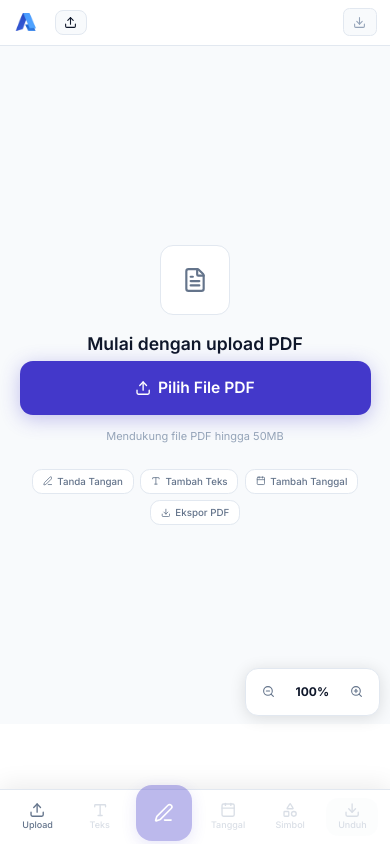
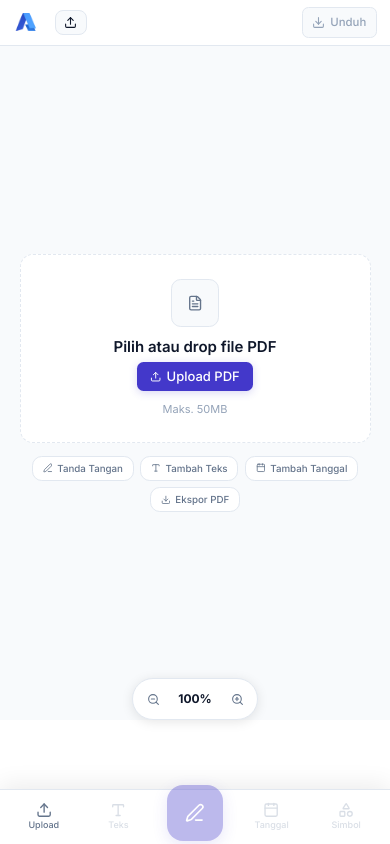
Before and after one commit to mhafizd21/aksara, a Next.js app: page /studio in a window 390 px wide. Built offline with nearby package versions, Linux system fonts and the light colour scheme.

Commit message:
feat: enhance mobile UI with updated padding, improved upload drop zone, and added undo/redo functionality in toolbar

```diff
--- a/app/studio/page.tsx
+++ b/app/studio/page.tsx
@@ -23,11 +23,10 @@ export default function StudioPage() {
       <div className="flex flex-1 overflow-hidden">
         <ThumbnailSidebar />
         {/*
-          Mobile: bottom padding = height of bottom action bar (primary ~64px +
-          secondary ~40px) + some breathing room = ~120px.
+          Mobile: bottom padding = primary bar (~72px) + pagination row (~44px) + breathing room = ~124px.
           Desktop: no extra padding needed (md:pb-0).
         */}
-        <main className="flex flex-1 flex-col overflow-hidden pb-[120px] md:pb-0">
+        <main className="flex flex-1 flex-col overflow-hidden pb-[124px] md:pb-0">
           {pdfDoc ? <PdfCanvas /> : <UploadDropZone />}
           {/* ZoomControls renders a desktop footer + mobile floating pill */}
           <ZoomControls />
--- a/features/pdf-editor/Toolbar.tsx
+++ b/features/pdf-editor/Toolbar.tsx
@@ -190,6 +190,15 @@ export function Toolbar() {
 
         {error && <span className="text-xs truncate max-w-[120px] hidden lg:block" style={{ color: 'var(--color-danger)' }}>{error}</span>}
 
+        {/* Mobile Undo/Redo — in header, right side */}
+        {pdfDoc && (
+          <div className="flex md:hidden items-center gap-1">
+            <ToolBtn icon={Undo2} label="Undo" disabled={!canUndo} onClick={undo} iconOnly />
+            <ToolBtn icon={Redo2} label="Redo" disabled={!canRedo} onClick={redo} iconOnly />
+            <div className="w-px h-5 shrink-0 mx-1" style={{ background: 'var(--color-border)' }} />
+          </div>
+        )}
+
         {/* Desktop filename editor */}
         {pdfDoc && (
           <div className="hidden sm:flex items-center gap-1.5 mr-1">
@@ -216,7 +225,7 @@ export function Toolbar() {
 
         <div className="w-px h-5 shrink-0 hidden sm:block" style={{ background: 'var(--color-border)' }} />
 
-        {/* Download button */}
+        {/* Download button — visible on all screen sizes */}
         <button onClick={exportPdf} disabled={!pdfDoc || isExporting}
           className="flex items-center gap-1.5 px-3 py-2 rounded-lg text-sm font-medium transition-all shrink-0"
           style={!pdfDoc || isExporting
@@ -225,7 +234,7 @@ export function Toolbar() {
           onMouseEnter={(e) => { if (pdfDoc && !isExporting) (e.currentTarget as HTMLElement).style.background = 'var(--color-primary-hover)'; }}
           onMouseLeave={(e) => { if (pdfDoc && !isExporting) (e.currentTarget as HTMLElement).style.background = 'var(--color-primary)'; }}>
           {isExporting ? <Loader2 className="w-4 h-4 animate-spin" /> : <Download className="w-4 h-4" />}
-          <span className="hidden sm:inline">{isExporting ? 'Menyimpan…' : 'Unduh'}</span>
+          <span>{isExporting ? 'Menyimpan…' : 'Unduh'}</span>
         </button>
       </header>
 
@@ -234,10 +243,7 @@ export function Toolbar() {
         pdfDoc={pdfDoc}
         isPlacing={isPlacing}
         activeToolMode={activeToolMode}
-        canUndo={canUndo}
-        canRedo={canRedo}
         currentPage={currentPage}
-        isExporting={isExporting}
         loading={loading}
         selectedSymbolShape={selectedSymbolShape}
         selectedSymbolStrokeColor={selectedSymbolStrokeColor}
@@ -249,11 +255,8 @@ export function Toolbar() {
         onToggleSymbolPicker={() => setMobileSymbolPickerOpen((v) => !v)}
         onCloseSymbolPicker={() => setMobileSymbolPickerOpen(false)}
         onSetStrokeColor={setSelectedSymbolStrokeColor}
-        onUndo={undo}
-        onRedo={redo}
         onPrevPage={() => setCurrentPage(currentPage - 1)}
         onNextPage={() => setCurrentPage(currentPage + 1)}
-        onExport={exportPdf}
         onCancelPlacement={cancelSignaturePlacement}
       />
     </>
@@ -263,18 +266,16 @@ export function Toolbar() {
 /* ─────────────────────────────────────────────
    MOBILE BOTTOM ACTION BAR
    Fixed bottom bar with thumb-friendly big tap targets.
-   Layout (5 slots):
-     Upload | Teks | Tanda Tangan | Simbol | Unduh
-   + secondary row for Undo/Redo/PageNav when PDF loaded
+   Primary row (5 slots, symmetric):
+     Upload | Teks | [Tanda Tangan CTA] | Tanggal | Simbol
+   Secondary row (pagination only):
+     ← | Page X / N | →
 ───────────────────────────────────────────── */
 interface MobileBottomBarProps {
   pdfDoc: import('@/types').PdfDocument | null;
   isPlacing: boolean;
   activeToolMode: string;
-  canUndo: boolean;
-  canRedo: boolean;
   currentPage: number;
-  isExporting: boolean;
   loading: boolean;
   selectedSymbolShape: SymbolShape;
   selectedSymbolStrokeColor: string;
@@ -286,21 +287,16 @@ interface MobileBottomBarProps {
   onToggleSymbolPicker: () => void;
   onCloseSymbolPicker: () => void;
   onSetStrokeColor: (color: string) => void;
-  onUndo: () => void;
-  onRedo: () => void;
   onPrevPage: () => void;
   onNextPage: () => void;
-  onExport: () => void;
   onCancelPlacement: () => void;
 }
 
 function MobileBottomBar({
-  pdfDoc, isPlacing, activeToolMode, canUndo, canRedo,
-  currentPage, isExporting, loading, selectedSymbolShape,
-  selectedSymbolStrokeColor, mobileSymbolPickerOpen, SYMBOL_ICONS,
+  pdfDoc, isPlacing, activeToolMode, currentPage, loading,
+  selectedSymbolShape, selectedSymbolStrokeColor, mobileSymbolPickerOpen, SYMBOL_ICONS,
   onUpload, onToolClick, onPickSymbol, onToggleSymbolPicker,
-  onCloseSymbolPicker, onSetStrokeColor, onUndo, onRedo,
-  onPrevPage, onNextPage, onExport, onCancelPlacement,
+  onCloseSymbolPicker, onSetStrokeColor, onPrevPage, onNextPage, onCancelPlacement,
 }: MobileBottomBarProps) {
 
   const UploadIcon = loading ? Loader2 : Upload;
@@ -375,43 +371,35 @@ function MobileBottomBar({
         </>
       )}
 
-      {/* Secondary row: Undo / Page nav / Redo — only when PDF loaded */}
+      {/* Pagination row — only when PDF loaded */}
       {pdfDoc && !isPlacing && (
-        <div className="flex items-center justify-between px-4 py-1.5"
-          style={{ borderBottom: '1px solid var(--color-border)' }}>
-          {/* Undo / Redo */}
-          <div className="flex items-center gap-1">
-            <MiniBtn icon={Undo2} label="Undo" disabled={!canUndo} onClick={onUndo} />
-            <MiniBtn icon={Redo2} label="Redo" disabled={!canRedo} onClick={onRedo} />
-          </div>
-
-          {/* Page navigation */}
-          <div className="flex items-center gap-2">
+        <div
+          className="flex items-center justify-center gap-3 px-4 py-2"
+          style={{ borderBottom: '1px solid var(--color-border)' }}
+        >
           <button
             onClick={onPrevPage}
             disabled={currentPage === 0}
-              className="w-7 h-7 flex items-center justify-center rounded-lg disabled:opacity-30"
-              style={{ background: 'var(--color-surface)', border: '1px solid var(--color-border)' }}>
+            className="w-8 h-8 flex items-center justify-center rounded-lg disabled:opacity-30 active:scale-90 transition-all"
+            style={{ background: 'var(--color-surface)', border: '1px solid var(--color-border)', WebkitTapHighlightColor: 'transparent' }}
+          >
             <ChevronLeft className="w-4 h-4" style={{ color: 'var(--color-text-primary)' }} />
           </button>
-            <span className="text-xs font-medium tabular-nums" style={{ color: 'var(--color-text-primary)', minWidth: 48, textAlign: 'center' }}>
+          <span className="text-xs font-semibold tabular-nums" style={{ color: 'var(--color-text-primary)', minWidth: 64, textAlign: 'center' }}>
             {currentPage + 1} / {pdfDoc.numPages}
           </span>
           <button
             onClick={onNextPage}
             disabled={currentPage === pdfDoc.numPages - 1}
-              className="w-7 h-7 flex items-center justify-center rounded-lg disabled:opacity-30"
-              style={{ background: 'var(--color-surface)', border: '1px solid var(--color-border)' }}>
+            className="w-8 h-8 flex items-center justify-center rounded-lg disabled:opacity-30 active:scale-90 transition-all"
+            style={{ background: 'var(--color-surface)', border: '1px solid var(--color-border)', WebkitTapHighlightColor: 'transparent' }}
+          >
             <ChevronRight className="w-4 h-4" style={{ color: 'var(--color-text-primary)' }} />
           </button>
         </div>
-
-          {/* Placeholder to balance flex */}
-          <div style={{ width: 72 }} />
-        </div>
       )}
 
-      {/* Primary action row */}
+      {/* Primary action row — 5 symmetric slots */}
       <div className="flex items-center justify-around px-2 py-1">
         {/* Upload */}
         <BottomAction
@@ -430,7 +418,7 @@ function MobileBottomBar({
           disabled={!pdfDoc}
         />
 
-        {/* Signature — primary CTA, larger */}
+        {/* Signature — primary CTA, center */}
         <BottomAction
           icon={PenLine}
           label="Tanda Tangan"
@@ -457,16 +445,6 @@ function MobileBottomBar({
           active={activeToolMode === 'symbol' || mobileSymbolPickerOpen}
           disabled={!pdfDoc}
         />
-
-        {/* Download */}
-        <BottomAction
-          icon={isExporting ? Loader2 : Download}
-          label={isExporting ? 'Menyimpan…' : 'Unduh'}
-          onClick={onExport}
-          disabled={!pdfDoc || isExporting}
-          loading={isExporting}
-          isDownload
-        />
       </div>
     </div>
   );
@@ -481,10 +459,9 @@ interface BottomActionProps {
   disabled?: boolean;
   loading?: boolean;
   isPrimary?: boolean;
-  isDownload?: boolean;
 }
 
-function BottomAction({ icon: Icon, label, onClick, active, disabled, loading, isPrimary, isDownload }: BottomActionProps) {
+function BottomAction({ icon: Icon, label, onClick, active, disabled, loading, isPrimary }: BottomActionProps) {
   const getStyle = (): React.CSSProperties => {
     if (isPrimary) {
       return {
@@ -495,13 +472,6 @@ function BottomAction({ icon: Icon, label, onClick, active, disabled, loading, i
         height: 56,
         boxShadow: '0 4px 16px rgba(67,56,202,0.35)',
         marginTop: -8,
-      };
-    }
-    if (isDownload) {
-      return {
-        background: disabled ? 'var(--color-surface)' : '#EEF2FF',
-        color: disabled ? 'var(--color-text-disabled)' : 'var(--color-primary)',
-        borderRadius: 12,
       };
     }
     if (active) {
@@ -543,31 +513,6 @@ function BottomAction({ icon: Icon, label, onClick, active, disabled, loading, i
   );
 }
 
-/* ─── MiniBtn: compact secondary action ─── */
-function MiniBtn({ icon: Icon, label, disabled, onClick }: {
-  icon: React.ComponentType<{ className?: string }>; label: string;
-  disabled?: boolean; onClick: () => void;
-}) {
-  return (
-    <button
-      onClick={onClick}
-      disabled={disabled}
-      title={label}
-      className="flex items-center gap-1 px-2 py-1 rounded-lg text-xs font-medium transition-all"
-      style={{
-        background: 'var(--color-surface)',
-        color: disabled ? 'var(--color-text-disabled)' : 'var(--color-text-primary)',
-        border: '1px solid var(--color-border)',
-        opacity: disabled ? 0.4 : 1,
-        cursor: disabled ? 'not-allowed' : 'pointer',
-        WebkitTapHighlightColor: 'transparent',
-      }}>
-      <Icon className="w-3.5 h-3.5" />
-      <span>{label}</span>
-    </button>
-  );
-}
-
 /* ─── Desktop ToolBtn (unchanged) ─── */
 interface ToolBtnProps {
   icon: React.ComponentType<{ className?: string }>;
--- a/features/pdf-editor/UploadDropZone.tsx
+++ b/features/pdf-editor/UploadDropZone.tsx
@@ -18,7 +18,8 @@ export function UploadDropZone() {
   }, [loadPdf, setDocument]);
 
   const handleDrop = useCallback((e: React.DragEvent) => {
-    e.preventDefault(); setIsDragging(false);
+    e.preventDefault();
+    setIsDragging(false);
     const file = e.dataTransfer.files[0];
     if (file) handleFile(file);
   }, [handleFile]);
@@ -35,7 +36,6 @@ export function UploadDropZone() {
       className="flex-1 flex items-center justify-center"
       style={{ background: 'var(--color-surface)', padding: 'clamp(16px, 5vw, 48px)' }}
     >
-      {/* Hidden file input */}
       <input
         ref={inputRef}
         type="file"
@@ -44,71 +44,74 @@ export function UploadDropZone() {
         onChange={(e) => { const f = e.target.files?.[0]; if (f) handleFile(f); }}
       />
 
-      <div
-        className="w-full flex flex-col items-center text-center"
-        style={{ maxWidth: 420 }}
-      >
-        {/* ── Icon ── */}
-        <div
-          className="flex items-center justify-center rounded-2xl mb-5 transition-all"
-          style={{
-            width: 'clamp(64px, 18vw, 80px)',
-            height: 'clamp(64px, 18vw, 80px)',
-            background: isDragging ? '#EEF2FF' : 'var(--color-background)',
-            border: `1.5px solid ${isDragging ? '#C7D2FE' : 'var(--color-border)'}`,
-          }}
-        >
-          {isDragging
-            ? <Upload className="w-8 h-8" style={{ color: 'var(--color-primary)' }} />
-            : <FileText className="w-8 h-8" style={{ color: 'var(--color-text-secondary)' }} />}
-        </div>
-
-        {/* ── Heading ── */}
-        <p
-          className="font-semibold mb-1"
-          style={{
-            fontSize: 'clamp(16px, 4.5vw, 20px)',
-            color: 'var(--color-text-primary)',
-          }}
-        >
-          {isDragging ? 'Lepaskan PDF di sini' : 'Mulai dengan upload PDF'}
-        </p>
-        <p
-          className="mb-6 hidden sm:block"
-          style={{ fontSize: 13, color: 'var(--color-text-secondary)' }}
-        >
-          Drag &amp; drop atau klik untuk memilih file
-        </p>
-
-        {/* ── CTA Button (mobile-first: large tap target) ── */}
+      <div className="w-full flex flex-col items-center text-center" style={{ maxWidth: 380 }}>
+        {/* Unified drop zone + click target */}
         <button
           onClick={() => inputRef.current?.click()}
           onDragOver={(e) => { e.preventDefault(); setIsDragging(true); }}
           onDragLeave={() => setIsDragging(false)}
           onDrop={handleDrop}
-          className="flex items-center justify-center gap-2 w-full rounded-2xl font-semibold transition-all active:scale-95 mb-4"
+          className="w-full flex flex-col items-center rounded-2xl transition-all active:scale-[0.98] mb-4"
           style={{
-            height: 'clamp(52px, 14vw, 60px)',
-            fontSize: 'clamp(15px, 4vw, 17px)',
-            background: 'var(--color-primary)',
-            color: '#fff',
-            boxShadow: '0 4px 20px rgba(67,56,202,0.30)',
-            maxWidth: 360,
+            padding: 'clamp(24px, 6vw, 36px) 24px',
+            border: `1.5px dashed ${isDragging ? 'var(--color-primary)' : 'var(--color-border)'}`,
+            background: isDragging ? '#EEF2FF' : 'var(--color-background)',
+            cursor: 'pointer',
             WebkitTapHighlightColor: 'transparent',
-            border: 'none',
-            cursor: 'pointer',
+            outline: 'none',
+          }}
+          onMouseEnter={(e) => {
+            if (!isDragging) (e.currentTarget as HTMLElement).style.borderColor = 'var(--color-primary)';
+            if (!isDragging) (e.currentTarget as HTMLElement).style.background = '#F5F7FF';
+          }}
+          onMouseLeave={(e) => {
+            if (!isDragging) (e.currentTarget as HTMLElement).style.borderColor = 'var(--color-border)';
+            if (!isDragging) (e.currentTarget as HTMLElement).style.background = 'var(--color-background)';
           }}
         >
-          <Upload className="w-5 h-5" />
-          Pilih File PDF
+          {/* Icon */}
+          <div
+            className="flex items-center justify-center rounded-xl mb-3 transition-all"
+            style={{
+              width: 48, height: 48,
+              background: isDragging ? '#C7D2FE' : 'var(--color-surface)',
+              border: `1px solid ${isDragging ? '#A5B4FC' : 'var(--color-border)'}`,
+            }}
+          >
+            {isDragging
+              ? <Upload className="w-5 h-5" style={{ color: 'var(--color-primary)' }} />
+              : <FileText className="w-5 h-5" style={{ color: 'var(--color-text-secondary)' }} />}
+          </div>
+
+          {/* Text */}
+          <p className="font-semibold mb-1" style={{ fontSize: 15, color: 'var(--color-text-primary)' }}>
+            {isDragging ? 'Lepaskan di sini' : 'Pilih atau drop file PDF'}
+          </p>
+          <p style={{ fontSize: 12, color: 'var(--color-text-secondary)', marginBottom: 14 }}
+            className="hidden sm:block">
+            {isDragging ? '' : 'Klik area ini atau drag & drop'}
+          </p>
+
+          {/* Inline CTA pill */}
+          <span
+            className="flex items-center gap-1.5 px-4 py-1.5 rounded-lg font-medium"
+            style={{
+              fontSize: 13,
+              background: isDragging ? 'var(--color-primary)' : 'var(--color-primary)',
+              color: '#fff',
+              boxShadow: '0 2px 8px rgba(67,56,202,0.20)',
+            }}
+          >
+            <Upload className="w-3.5 h-3.5" />
+            {isDragging ? 'Lepaskan' : 'Upload PDF'}
+          </span>
+
+          <p style={{ fontSize: 11, color: 'var(--color-text-disabled)', marginTop: 10 }}>
+            Maks. 50MB
+          </p>
         </button>
 
-        {/* ── Size hint ── */}
-        <p style={{ fontSize: 11, color: 'var(--color-text-disabled)', marginBottom: 24 }}>
-          Mendukung file PDF hingga 50MB
-        </p>
-
-        {/* ── Feature chips ── */}
+        {/* Feature chips */}
         <div className="flex flex-wrap justify-center gap-2">
           {features.map(({ icon: Icon, label }) => (
             <span
--- a/features/pdf-editor/ZoomControls.tsx
+++ b/features/pdf-editor/ZoomControls.tsx
@@ -1,6 +1,6 @@
 'use client';
 
-import { useState } from 'react';
+import { useState, useRef } from 'react';
 import { ZoomIn, ZoomOut, Maximize } from 'lucide-react';
 import { useStudioStore } from '@/stores/studio.store';
 import { MIN_SCALE, MAX_SCALE, SCALE_STEP, DEFAULT_SCALE } from '@/lib/constants';
@@ -9,6 +9,8 @@ import { clampValue } from '@/lib/utils';
 export function ZoomControls() {
   const { scale, setScale } = useStudioStore();
   const [presetOpen, setPresetOpen] = useState(false);
+  const [collapsed, setCollapsed] = useState(false);
+  const collapseTimer = useRef<ReturnType<typeof setTimeout> | null>(null);
 
   const zoom = (delta: number) => {
     setScale(clampValue(Math.round((scale + delta) * 100) / 100, MIN_SCALE, MAX_SCALE));
@@ -16,6 +18,18 @@ export function ZoomControls() {
 
   const percent = Math.round(scale * 100);
   const presets = [50, 75, 100, 125, 150, 200];
+
+  // Auto-collapse after 3s of inactivity
+  const resetCollapseTimer = () => {
+    if (collapseTimer.current) clearTimeout(collapseTimer.current);
+    setCollapsed(false);
+    collapseTimer.current = setTimeout(() => setCollapsed(true), 3000);
+  };
+
+  const handleZoom = (delta: number) => {
+    zoom(delta);
+    resetCollapseTimer();
+  };
 
   const iconBtn = (disabled: boolean): React.CSSProperties => ({
     display: 'flex', alignItems: 'center', justifyContent: 'center',
@@ -78,25 +92,36 @@ export function ZoomControls() {
         </button>
       </footer>
 
-      {/* ── MOBILE floating zoom pill ──
-          Sits above the bottom action bar (bottom-[128px]).
-          Right-aligned so it doesn't block the PDF center.
-          Compact: −  75%  +  with tap-friendly 44px targets.
+      {/* ── MOBILE zoom pill ──
+          Centered horizontally above the bottom bar.
+          Auto-collapses to just the percent badge after 3s idle.
+          Tap the badge to re-expand or open preset picker.
       ── */}
       <div
-        className="md:hidden fixed right-3 z-40 flex items-center gap-0.5 px-1 py-1 rounded-2xl"
+        className="md:hidden fixed left-1/2 -translate-x-1/2 z-40"
         style={{
-          bottom: 'calc(128px + env(safe-area-inset-bottom))',
+          bottom: 'calc(124px + env(safe-area-inset-bottom))',
+          pointerEvents: 'none',
+        }}
+      >
+        <div
+          className="flex items-center transition-all duration-300"
+          style={{
+            pointerEvents: 'auto',
             background: 'var(--color-background)',
             border: '1px solid var(--color-border)',
-          boxShadow: '0 2px 16px rgba(0,0,0,0.12)',
+            borderRadius: 999,
+            boxShadow: '0 2px 12px rgba(0,0,0,0.10)',
+            opacity: collapsed ? 0.6 : 1,
+            overflow: 'hidden',
           }}
         >
-        {/* Zoom out */}
+          {/* Zoom out — hidden when collapsed */}
+          {!collapsed && (
             <button
-          onClick={() => zoom(-SCALE_STEP)}
+              onClick={() => handleZoom(-SCALE_STEP)}
               disabled={scale <= MIN_SCALE}
-          className="flex items-center justify-center rounded-xl transition-colors active:scale-90"
+              className="flex items-center justify-center active:scale-90 transition-all"
               style={{
                 width: 40, height: 40,
                 color: scale <= MIN_SCALE ? 'var(--color-text-disabled)' : 'var(--color-text-secondary)',
@@ -106,14 +131,25 @@ export function ZoomControls() {
             >
               <ZoomOut className="w-4 h-4" />
             </button>
+          )}
 
-        {/* Percent display — tap to open preset picker */}
+          {/* Percent badge — always visible, tap to expand or open presets */}
           <div className="relative">
             <button
-            onClick={() => setPresetOpen((v) => !v)}
-            className="flex items-center justify-center rounded-lg px-1 active:scale-95"
+              onClick={() => {
+                if (collapsed) {
+                  resetCollapseTimer();
+                } else {
+                  setPresetOpen((v) => !v);
+                  resetCollapseTimer();
+                }
+              }}
+              className="flex items-center justify-center active:scale-95 transition-all"
               style={{
-              minWidth: 44, height: 40, fontSize: 12, fontWeight: 700,
+                minWidth: collapsed ? 52 : 44, height: 40,
+                paddingLeft: collapsed ? 14 : 0,
+                paddingRight: collapsed ? 14 : 0,
+                fontSize: 12, fontWeight: 700,
                 color: 'var(--color-text-primary)',
                 WebkitTapHighlightColor: 'transparent',
               }}
@@ -126,7 +162,7 @@ export function ZoomControls() {
               <>
                 <div className="fixed inset-0 z-40" onClick={() => setPresetOpen(false)} />
                 <div
-                className="absolute bottom-full right-0 mb-2 z-50 overflow-hidden rounded-xl"
+                  className="absolute bottom-full left-1/2 -translate-x-1/2 mb-2 z-50 overflow-hidden rounded-xl"
                   style={{
                     background: 'var(--color-background)',
                     border: '1px solid var(--color-border)',
@@ -137,11 +173,10 @@ export function ZoomControls() {
                   {presets.map((p) => (
                     <button
                       key={p}
-                    onClick={() => { setScale(p / 100); setPresetOpen(false); }}
+                      onClick={() => { setScale(p / 100); setPresetOpen(false); setCollapsed(false); }}
                       className="w-full px-4 active:scale-95"
                       style={{
-                      height: 44,
-                      fontSize: 13,
+                        height: 44, fontSize: 13,
                         fontWeight: percent === p ? 700 : 400,
                         color: percent === p ? 'var(--color-primary)' : 'var(--color-text-primary)',
                         background: percent === p ? '#EEF2FF' : 'transparent',
@@ -152,10 +187,9 @@ export function ZoomControls() {
                       {p}%
                     </button>
                   ))}
-                {/* Reset */}
                   <div style={{ borderTop: '1px solid var(--color-border)' }}>
                     <button
-                    onClick={() => { setScale(DEFAULT_SCALE); setPresetOpen(false); }}
+                      onClick={() => { setScale(DEFAULT_SCALE); setPresetOpen(false); setCollapsed(false); }}
                       className="w-full px-4 flex items-center justify-center gap-1.5"
                       style={{
                         height: 44, fontSize: 12,
@@ -172,11 +206,12 @@ export function ZoomControls() {
             )}
           </div>
 
-        {/* Zoom in */}
+          {/* Zoom in — hidden when collapsed */}
+          {!collapsed && (
             <button
-          onClick={() => zoom(SCALE_STEP)}
+              onClick={() => handleZoom(SCALE_STEP)}
               disabled={scale >= MAX_SCALE}
-          className="flex items-center justify-center rounded-xl transition-colors active:scale-90"
+              className="flex items-center justify-center active:scale-90 transition-all"
               style={{
                 width: 40, height: 40,
                 color: scale >= MAX_SCALE ? 'var(--color-text-disabled)' : 'var(--color-text-secondary)',
@@ -186,6 +221,8 @@ export function ZoomControls() {
             >
               <ZoomIn className="w-4 h-4" />
             </button>
+          )}
+        </div>
       </div>
     </>
   );
```
Also changed, not shown: features/pdf-editor/PdfCanvas.tsx (+60 -51 lines). Lines whose indentation alone changed are shown as unchanged.
